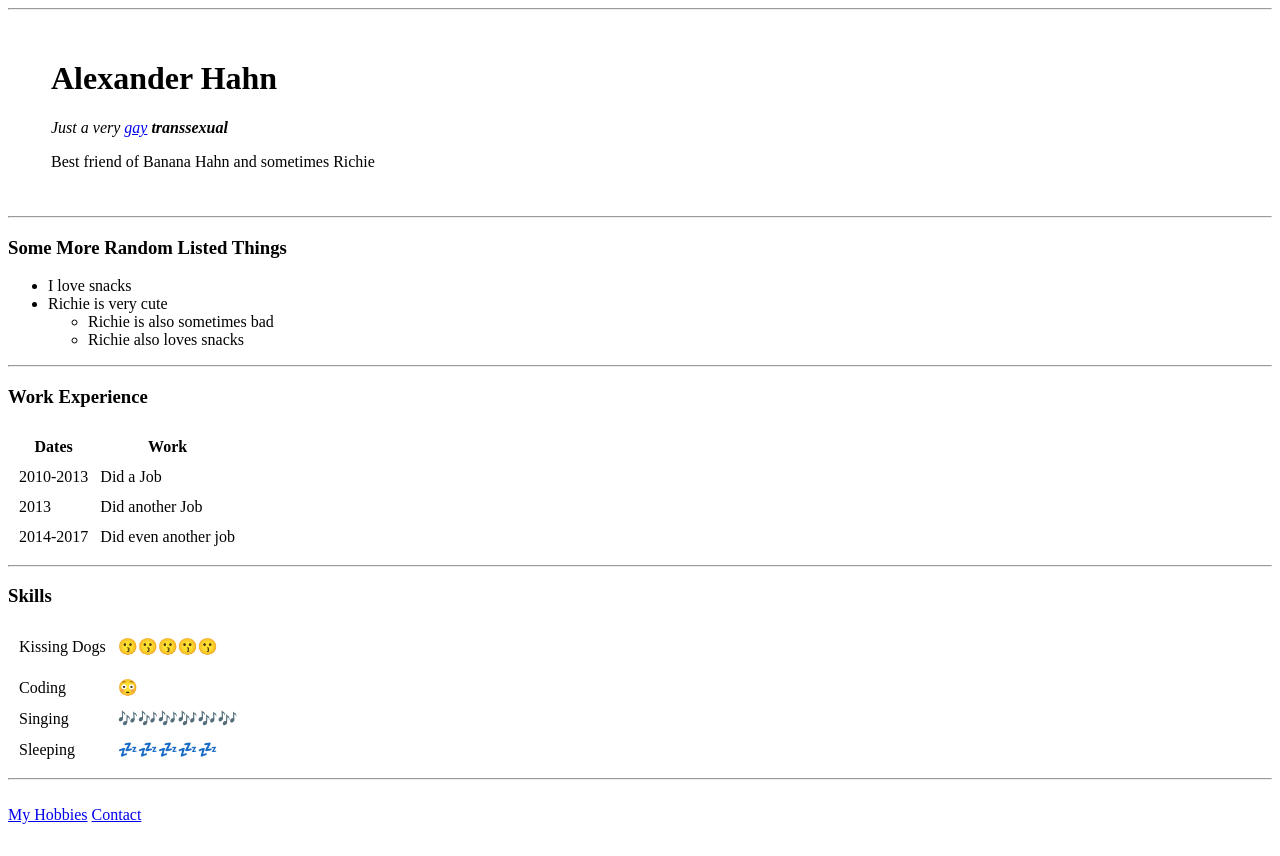
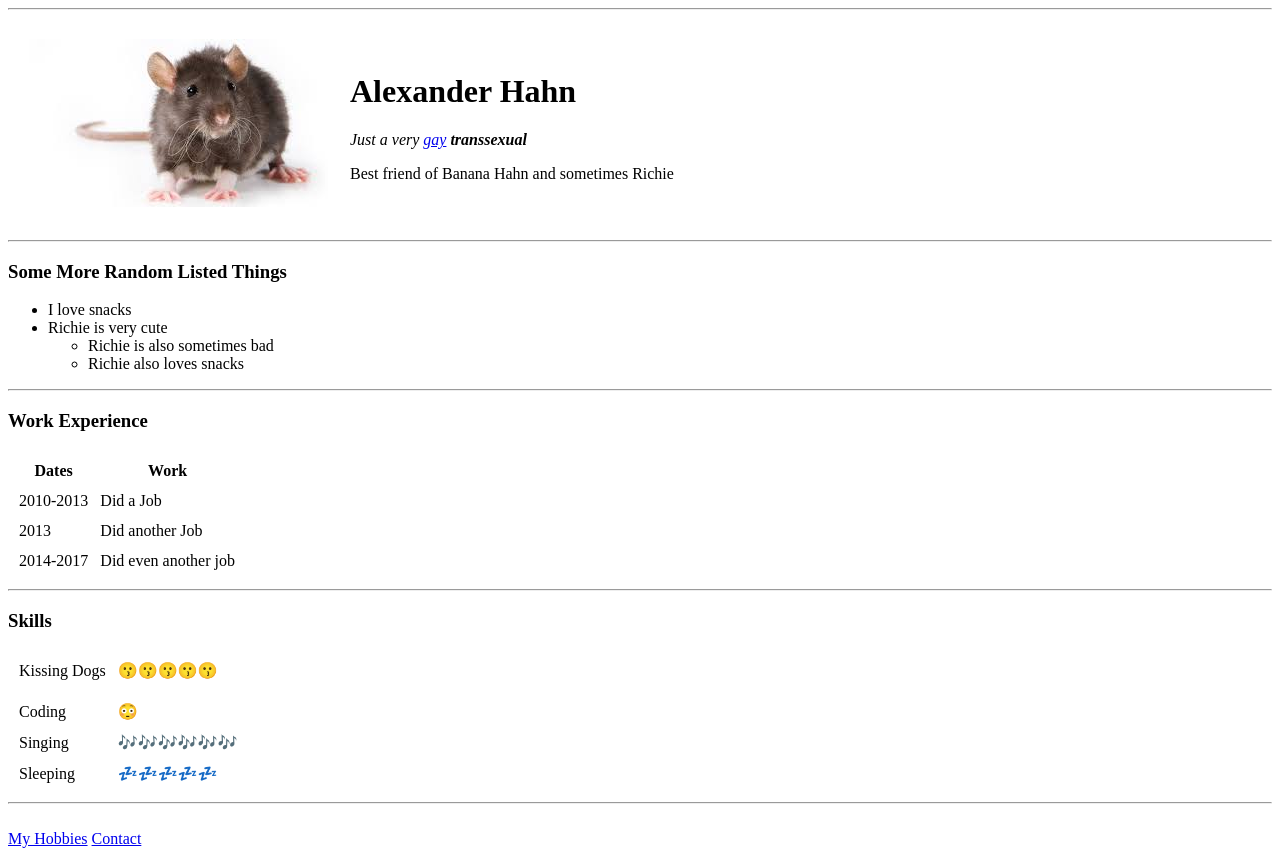
Before and after one commit to alexray113/CV, a plain HTML site: page index.html in a window 1280 px wide. Before the commit the page ends 832 px from the top, so only its background shows below. Drawn offline with Linux system fonts and the light colour scheme.

Commit message:
Update index.html

```diff
--- a/index.html
+++ b/index.html
@@ -10,7 +10,7 @@
 <body>
   <table cellspacing="20">
     <tr>
-      <td><img src="Images/Ratpic.jpeg" alt=""></td>
+      <td><img src="Ratpic.jpeg" alt=""></td>
       <td><h1>Alexander Hahn</h1>
       <p><em>Just a very <a href="https://en.wikipedia.org/wiki/Gay">gay</a> <strong>transsexual</strong></em></p>
       <p>Best friend of Banana Hahn and sometimes Richie</p></td>
```
